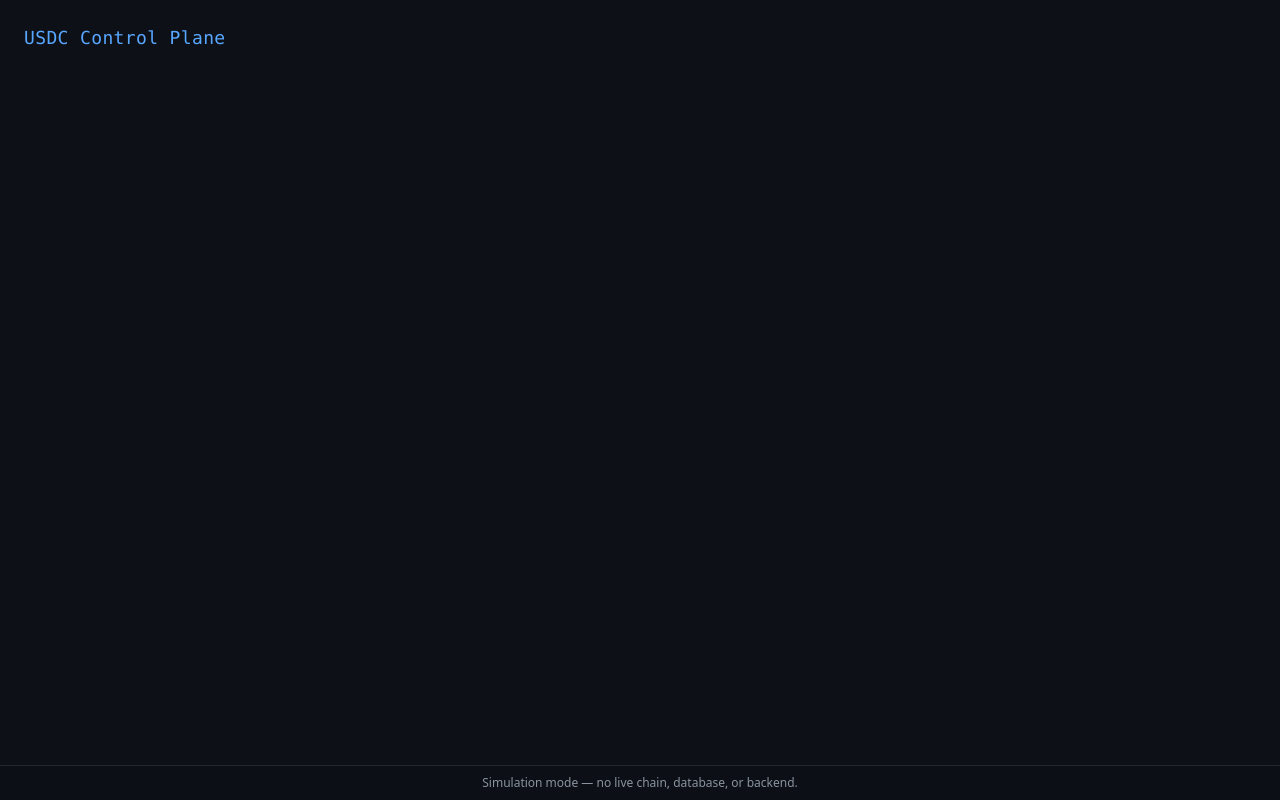
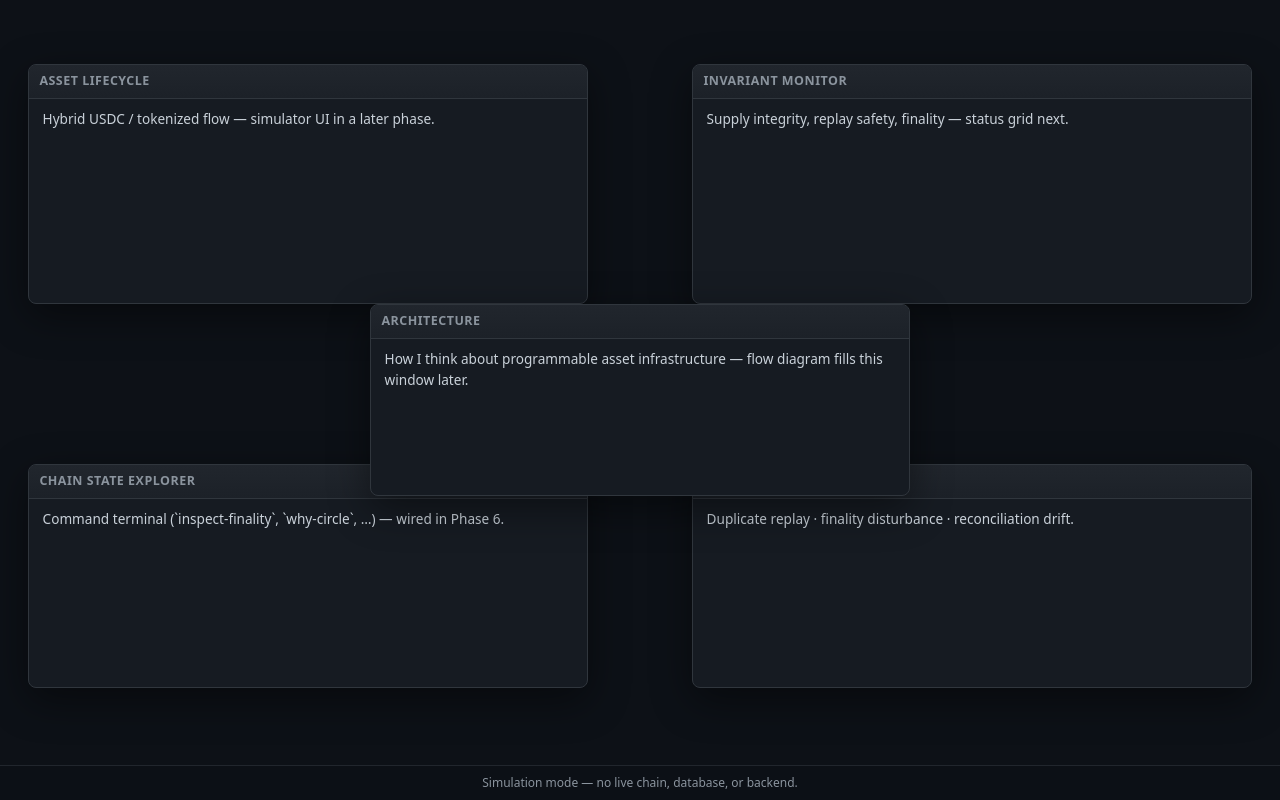
Before and after one commit to AdamMomen/usdc-control-plane, a website: page index.html in a window 1280 px wide. Drawn offline with Linux system fonts and the light colour scheme.

Commit message:
Phase 2: boot sequence, five draggable desktop windows
Made-with: Cursor

```diff
--- a/app.js
+++ b/app.js
@@ -89,22 +89,13 @@ export function getFailureScenarioStages(id) {
   return FAILURE_SCENARIOS[id] ?? [];
 }
 
-function boot() {
-  const root = document.getElementById("app-root");
-  if (!root) {
-    return;
-  }
-  root.innerHTML = "";
-  const banner = document.createElement("div");
-  banner.className = "boot-banner";
-  banner.textContent = "USDC Control Plane";
-  root.appendChild(banner);
-}
-
 if (typeof document !== "undefined") {
+  const start = () => {
+    import("./js/desktop-shell.js").then((m) => m.mount("#app-root"));
+  };
   if (document.readyState === "loading") {
-    document.addEventListener("DOMContentLoaded", boot);
+    document.addEventListener("DOMContentLoaded", start);
   } else {
-    boot();
+    start();
   }
 }
--- /dev/null
+++ b/js/desktop-shell.js
@@ -0,0 +1,230 @@
+/** Phase 2 — boot overlay + draggable desktop windows. Loaded only in browser. */
+
+const BOOT_LINES = [
+  "Loading USDC Control Plane...",
+  "Verifying trust invariants...",
+  "Checking settlement assumptions...",
+  "Scanning failure domains...",
+  "Access granted.",
+];
+
+const WINDOWS = [
+  {
+    id: "lifecycle",
+    title: "Asset Lifecycle",
+    body: "Hybrid USDC / tokenized flow — simulator UI in a later phase.",
+    className: "win-lifecycle",
+  },
+  {
+    id: "invariant",
+    title: "Invariant Monitor",
+    body: "Supply integrity, replay safety, finality — status grid next.",
+    className: "win-invariant",
+  },
+  {
+    id: "explorer",
+    title: "Chain State Explorer",
+    body: "Command terminal (`inspect-finality`, `why-circle`, …) — wired in Phase 6.",
+    className: "win-explorer",
+  },
+  {
+    id: "failure",
+    title: "Failure Modes",
+    body: "Duplicate replay · finality disturbance · reconciliation drift.",
+    className: "win-failure",
+  },
+  {
+    id: "architecture",
+    title: "Architecture",
+    body:
+      "How I think about programmable asset infrastructure — flow diagram fills this window later.",
+    className: "win-architecture",
+  },
+];
+
+function sleep(ms) {
+  return new Promise((r) => setTimeout(r, ms));
+}
+
+export function mount(rootSelector) {
+  const root =
+    typeof rootSelector === "string" ? document.querySelector(rootSelector) : rootSelector;
+  if (!root) {
+    return;
+  }
+  root.replaceChildren();
+
+  runBootOverlay(root, () => {
+    root.replaceChildren();
+    root.appendChild(buildDesktop());
+  });
+}
+
+function runBootOverlay(root, onRevealDesktop) {
+  const overlay = document.createElement("div");
+  overlay.className = "boot-overlay";
+  overlay.setAttribute("role", "dialog");
+  overlay.setAttribute("aria-modal", "true");
+  overlay.setAttribute("aria-label", "System boot sequence");
+
+  const log = document.createElement("pre");
+  log.className = "boot-log";
+  log.setAttribute("aria-live", "polite");
+
+  const skipWrap = document.createElement("div");
+  skipWrap.className = "boot-skip-row";
+  const skip = document.createElement("button");
+  skip.type = "button";
+  skip.className = "boot-skip";
+  skip.textContent = "Skip boot";
+  skipWrap.appendChild(skip);
+
+  overlay.appendChild(log);
+  overlay.appendChild(skipWrap);
+  root.appendChild(overlay);
+
+  let done = false;
+  const finish = () => {
+    if (done) {
+      return;
+    }
+    done = true;
+    document.removeEventListener("keydown", onKey);
+    overlay.classList.add("boot-overlay--out");
+    window.setTimeout(() => {
+      onRevealDesktop();
+    }, 280);
+  };
+
+  function onKey(e) {
+    if (e.key === "Escape") {
+      e.preventDefault();
+      finish();
+    }
+  }
+  document.addEventListener("keydown", onKey);
+  skip.addEventListener("click", finish);
+
+  (async () => {
+    for (const line of BOOT_LINES) {
+      if (done) {
+        break;
+      }
+      appendBootLine(log, line);
+      await sleep(320);
+    }
+    if (!done) {
+      await sleep(520);
+      finish();
+    }
+  })();
+}
+
+function appendBootLine(container, text) {
+  const row = document.createElement("div");
+  row.className = "boot-line";
+  row.textContent = "> " + text;
+  container.appendChild(row);
+  container.scrollTop = container.scrollHeight;
+}
+
+let zCounter = 10;
+
+function buildDesktop() {
+  const shell = document.createElement("div");
+  shell.className = "desktop-shell";
+
+  WINDOWS.forEach((def) => {
+    shell.appendChild(createWindow(def));
+  });
+
+  return shell;
+}
+
+function createWindow(def) {
+  const el = document.createElement("section");
+  el.className = `desktop-window ${def.className}`;
+  el.dataset.windowId = def.id;
+  el.setAttribute("role", "region");
+  el.setAttribute("aria-label", def.title);
+
+  const head = document.createElement("header");
+  head.className = "desktop-window__head";
+
+  const title = document.createElement("span");
+  title.className = "desktop-window__title";
+  title.textContent = def.title;
+
+  head.appendChild(title);
+
+  const body = document.createElement("div");
+  body.className = "desktop-window__body";
+  const p = document.createElement("p");
+  p.className = "desktop-window__placeholder";
+  p.textContent = def.body;
+  body.appendChild(p);
+
+  el.appendChild(head);
+  el.appendChild(body);
+
+  attachDrag(el, head);
+  bringToFront(el);
+
+  return el;
+}
+
+function bringToFront(el) {
+  zCounter += 1;
+  el.style.zIndex = String(zCounter);
+}
+
+function attachDrag(windowEl, handleEl) {
+  let startX = 0;
+  let startY = 0;
+  let origLeft = 0;
+  let origTop = 0;
+
+  handleEl.style.cursor = "grab";
+
+  handleEl.addEventListener("mousedown", (e) => {
+    if (e.button !== 0) {
+      return;
+    }
+    e.preventDefault();
+    bringToFront(windowEl);
+    handleEl.style.cursor = "grabbing";
+
+    const rect = windowEl.getBoundingClientRect();
+    windowEl.style.transform = "none";
+    windowEl.style.right = "auto";
+    windowEl.style.bottom = "auto";
+    windowEl.style.left = `${Math.round(rect.left)}px`;
+    windowEl.style.top = `${Math.round(rect.top)}px`;
+
+    startX = e.clientX;
+    startY = e.clientY;
+    origLeft = rect.left;
+    origTop = rect.top;
+
+    /** @param {MouseEvent} ev */
+    const move = (ev) => {
+      const dx = ev.clientX - startX;
+      const dy = ev.clientY - startY;
+      windowEl.style.left = `${Math.round(origLeft + dx)}px`;
+      windowEl.style.top = `${Math.round(origTop + dy)}px`;
+    };
+
+    const up = () => {
+      document.removeEventListener("mousemove", move);
+      document.removeEventListener("mouseup", up);
+      handleEl.style.cursor = "grab";
+    };
+
+    document.addEventListener("mousemove", move);
+    document.addEventListener("mouseup", up);
+  });
+
+  handleEl.addEventListener("dblclick", () => {
+    bringToFront(windowEl);
+  });
+}
--- a/package.json
+++ b/package.json
@@ -6,7 +6,7 @@
   "packageManager": "pnpm@10.12.1",
   "description": "Simulated internal control plane — trust invariants for programmable assets (Circle-facing artifact)",
   "scripts": {
-    "check": "node --check app.js && node --test",
+    "check": "node --check app.js && node --check js/desktop-shell.js && node --test",
     "test": "node --test",
     "dev": "serve . -l 8080"
   },
--- a/styles.css
+++ b/styles.css
@@ -21,14 +21,170 @@ body {
 
 #app-root {
   min-height: 100vh;
-  padding: 1.5rem;
+  padding: 0;
 }
 
-.boot-banner {
+/* ---- Phase 2 — boot sequence ---- */
+
+.boot-overlay {
+  position: fixed;
+  inset: 0;
+  z-index: 200;
+  display: flex;
+  flex-direction: column;
+  padding: 1.5rem 1.5rem 5rem;
+  background: #0d1117;
+  transition: opacity 0.28s ease, visibility 0.28s ease;
+}
+
+.boot-overlay--out {
+  opacity: 0;
+  visibility: hidden;
+  pointer-events: none;
+}
+
+.boot-log {
+  flex: 1;
+  margin: 0;
+  overflow: auto;
   font-family: ui-monospace, SFMono-Regular, Menlo, Monaco, Consolas, monospace;
-  font-size: 1.125rem;
-  letter-spacing: 0.02em;
-  color: #58a6ff;
+  font-size: clamp(13px, 1.85vw, 15px);
+  line-height: 1.65;
+  color: #79c0ff;
+}
+
+.boot-line {
+  margin: 0 0 0.35rem;
+  white-space: pre-wrap;
+  word-break: break-word;
+}
+
+.boot-skip-row {
+  flex-shrink: 0;
+  display: flex;
+  justify-content: flex-end;
+  padding-top: 1rem;
+}
+
+.boot-skip {
+  font-family: inherit;
+  font-size: 0.875rem;
+  padding: 0.45rem 0.95rem;
+  cursor: pointer;
+  color: #e6edf3;
+  background: #21262d;
+  border: 1px solid #30363d;
+  border-radius: 6px;
+}
+
+.boot-skip:hover {
+  background: #30363d;
+  border-color: #8b949e;
+}
+
+.boot-skip:focus-visible {
+  outline: 2px solid #58a6ff;
+  outline-offset: 2px;
+}
+
+/* ---- Phase 2 — desktop shell ---- */
+
+.desktop-shell {
+  position: relative;
+  min-height: 100vh;
+  padding-bottom: 3rem;
+}
+
+.desktop-window {
+  position: absolute;
+  display: flex;
+  flex-direction: column;
+  min-width: 200px;
+  max-width: min(560px, 92vw);
+  border: 1px solid #30363d;
+  border-radius: 8px;
+  background: #161b22;
+  box-shadow: 0 12px 40px rgba(0, 0, 0, 0.45);
+  overflow: hidden;
+}
+
+.desktop-window__head {
+  flex-shrink: 0;
+  display: flex;
+  align-items: center;
+  padding: 0.45rem 0.65rem;
+  background: linear-gradient(180deg, #21262d 0%, #1c2128 100%);
+  border-bottom: 1px solid #30363d;
+  user-select: none;
+}
+
+.desktop-window__title {
+  font-size: 0.78rem;
+  font-weight: 600;
+  letter-spacing: 0.04em;
+  text-transform: uppercase;
+  color: #8b949e;
+}
+
+.desktop-window__body {
+  flex: 1;
+  padding: 0.65rem 0.85rem;
+  overflow: auto;
+  font-size: 0.85rem;
+  color: #c9d1d9;
+}
+
+.desktop-window__placeholder {
+  margin: 0;
+  line-height: 1.5;
+}
+
+/* Quadrant placement (overlap center window) */
+
+.win-lifecycle {
+  left: clamp(12px, 2.5vw, 28px);
+  top: clamp(52px, 8vh, 96px);
+  width: clamp(260px, 44vw, 560px);
+  height: clamp(168px, 30vh, 320px);
+  z-index: 10;
+}
+
+.win-invariant {
+  left: auto;
+  right: clamp(12px, 2.5vw, 28px);
+  top: clamp(52px, 8vh, 96px);
+  width: clamp(260px, 44vw, 560px);
+  height: clamp(168px, 30vh, 320px);
+  z-index: 10;
+}
+
+.win-explorer {
+  left: clamp(12px, 2.5vw, 28px);
+  right: auto;
+  bottom: clamp(100px, 14vh, 160px);
+  top: auto;
+  width: clamp(260px, 44vw, 560px);
+  height: clamp(168px, 28vh, 300px);
+  z-index: 10;
+}
+
+.win-failure {
+  left: auto;
+  right: clamp(12px, 2.5vw, 28px);
+  bottom: clamp(100px, 14vh, 160px);
+  top: auto;
+  width: clamp(260px, 44vw, 560px);
+  height: clamp(168px, 28vh, 300px);
+  z-index: 10;
+}
+
+.win-architecture {
+  left: 50%;
+  top: 50%;
+  transform: translate(-50%, -50%);
+  width: clamp(280px, 52vw, 540px);
+  height: clamp(148px, 24vh, 260px);
+  z-index: 30;
 }
 
 .sim-disclaimer {
```
Also changed, not shown: checklist.md (+15 -15 lines).
